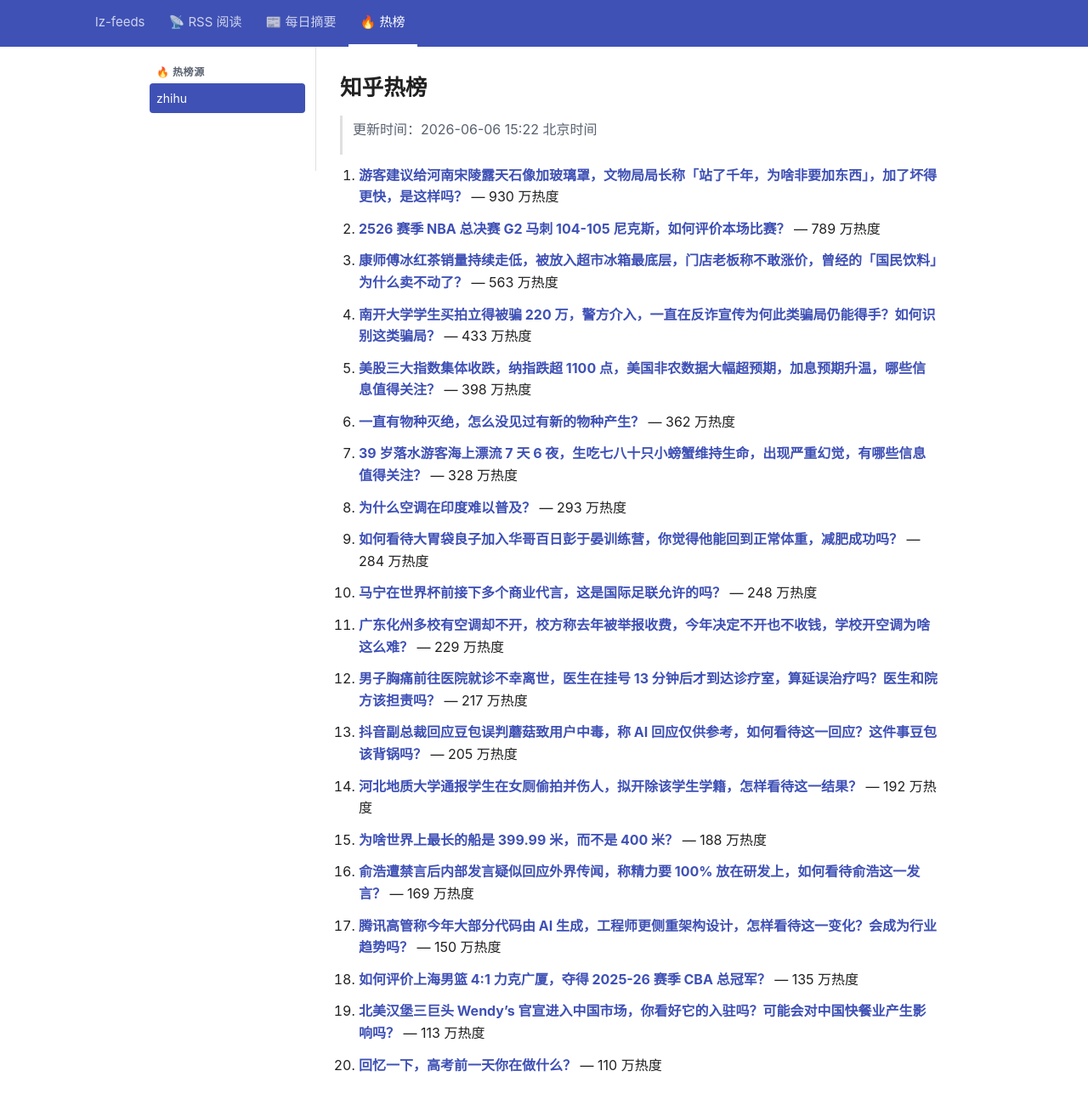
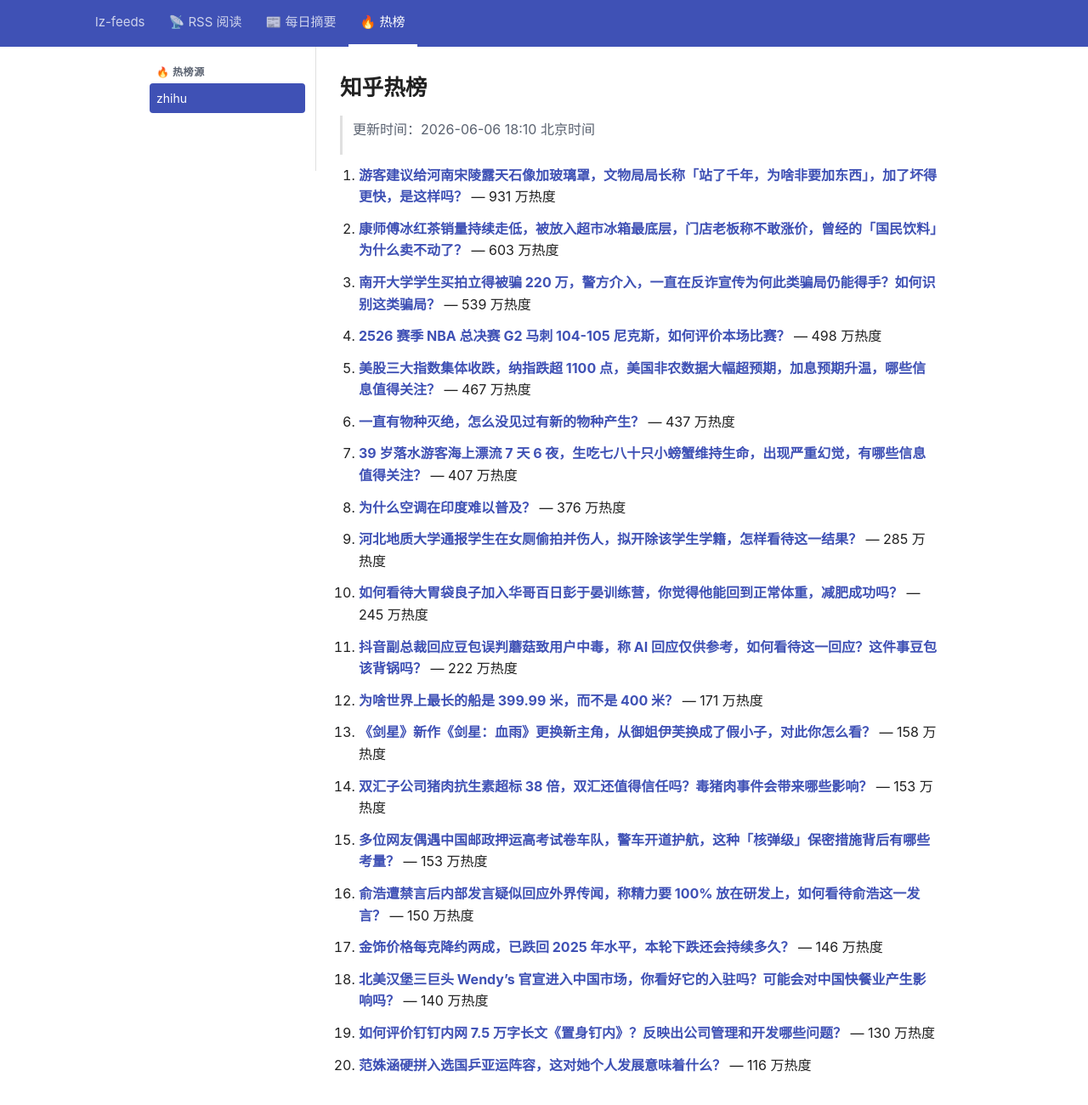
Before and after one commit to lizhang0101/lz-feeds, a Jekyll site: the page built from _hotlist/zhihu.md, in a window 1280 px wide and 1330 px high. Shown: the top 1300 px of the window at 85% size. Built offline with Jekyll 4.4.1, drawn with Linux system fonts in a browser that asks for light colours.

Commit message:
hotlist: 2026-06-06T10:10Z

```diff
--- a/_hotlist/zhihu.md
+++ b/_hotlist/zhihu.md
@@ -1,48 +1,48 @@
 ---
-updated: 2026-06-06 15:22 北京时间
+updated: 2026-06-06 18:10 北京时间
 count: 20
 ---
 
 # 知乎热榜
 
-> 更新时间：2026-06-06 15:22 北京时间
+> 更新时间：2026-06-06 18:10 北京时间
 
-1. **[游客建议给河南宋陵露天石像加玻璃罩，文物局局长称「站了千年，为啥非要加东西」，加了坏得更快，是这样吗？](https://www.zhihu.com/question/2046276749374366250)** — 930 万热度
+1. **[游客建议给河南宋陵露天石像加玻璃罩，文物局局长称「站了千年，为啥非要加东西」，加了坏得更快，是这样吗？](https://www.zhihu.com/question/2046276749374366250)** — 931 万热度
 
-2. **[2526 赛季 NBA 总决赛 G2 马刺 104-105 尼克斯，如何评价本场比赛？](https://www.zhihu.com/question/2046412720908637248)** — 789 万热度
+2. **[康师傅冰红茶销量持续走低，被放入超市冰箱最底层，门店老板称不敢涨价，曾经的「国民饮料」为什么卖不动了？](https://www.zhihu.com/question/2046230219217020704)** — 603 万热度
 
-3. **[康师傅冰红茶销量持续走低，被放入超市冰箱最底层，门店老板称不敢涨价，曾经的「国民饮料」为什么卖不动了？](https://www.zhihu.com/question/2046230219217020704)** — 563 万热度
+3. **[南开大学学生买拍立得被骗 220 万，警方介入，一直在反诈宣传为何此类骗局仍能得手？如何识别这类骗局？](https://www.zhihu.com/question/2046240178335900195)** — 539 万热度
 
-4. **[南开大学学生买拍立得被骗 220 万，警方介入，一直在反诈宣传为何此类骗局仍能得手？如何识别这类骗局？](https://www.zhihu.com/question/2046240178335900195)** — 433 万热度
+4. **[2526 赛季 NBA 总决赛 G2 马刺 104-105 尼克斯，如何评价本场比赛？](https://www.zhihu.com/question/2046412720908637248)** — 498 万热度
 
-5. **[美股三大指数集体收跌，纳指跌超 1100 点，美国非农数据大幅超预期，加息预期升温，哪些信息值得关注？](https://www.zhihu.com/question/2046360260902909588)** — 398 万热度
+5. **[美股三大指数集体收跌，纳指跌超 1100 点，美国非农数据大幅超预期，加息预期升温，哪些信息值得关注？](https://www.zhihu.com/question/2046360260902909588)** — 467 万热度
 
-6. **[一直有物种灭绝，怎么没见过有新的物种产生？](https://www.zhihu.com/question/2045413383533593052)** — 362 万热度
+6. **[一直有物种灭绝，怎么没见过有新的物种产生？](https://www.zhihu.com/question/2045413383533593052)** — 437 万热度
 
-7. **[39 岁落水游客海上漂流 7 天 6 夜，生吃七八十只小螃蟹维持生命，出现严重幻觉，有哪些信息值得关注？](https://www.zhihu.com/question/2046220683328370099)** — 328 万热度
+7. **[39 岁落水游客海上漂流 7 天 6 夜，生吃七八十只小螃蟹维持生命，出现严重幻觉，有哪些信息值得关注？](https://www.zhihu.com/question/2046220683328370099)** — 407 万热度
 
-8. **[为什么空调在印度难以普及？](https://www.zhihu.com/question/2043478687870341842)** — 293 万热度
+8. **[为什么空调在印度难以普及？](https://www.zhihu.com/question/2043478687870341842)** — 376 万热度
 
-9. **[如何看待大胃袋良子加入华哥百日彭于晏训练营，你觉得他能回到正常体重，减肥成功吗？](https://www.zhihu.com/question/2044768108083140114)** — 284 万热度
+9. **[河北地质大学通报学生在女厕偷拍并伤人，拟开除该学生学籍，怎样看待这一结果？](https://www.zhihu.com/question/2046526772502427388)** — 285 万热度
 
-10. **[马宁在世界杯前接下多个商业代言，这是国际足联允许的吗？](https://www.zhihu.com/question/2046145061046507321)** — 248 万热度
+10. **[如何看待大胃袋良子加入华哥百日彭于晏训练营，你觉得他能回到正常体重，减肥成功吗？](https://www.zhihu.com/question/2044768108083140114)** — 245 万热度
 
-11. **[广东化州多校有空调却不开，校方称去年被举报收费，今年决定不开也不收钱，学校开空调为啥这么难？](https://www.zhihu.com/question/2043719425409470743)** — 229 万热度
+11. **[抖音副总裁回应豆包误判蘑菇致用户中毒，称 AI 回应仅供参考，如何看待这一回应？这件事豆包该背锅吗？](https://www.zhihu.com/question/2046268823192302620)** — 222 万热度
 
-12. **[男子胸痛前往医院就诊不幸离世，医生在挂号 13 分钟后才到达诊疗室，算延误治疗吗？医生和院方该担责吗？](https://www.zhihu.com/question/2046521240890729314)** — 217 万热度
+12. **[为啥世界上最长的船是 399.99 米，而不是 400 米？](https://www.zhihu.com/question/658395485)** — 171 万热度
 
-13. **[抖音副总裁回应豆包误判蘑菇致用户中毒，称 AI 回应仅供参考，如何看待这一回应？这件事豆包该背锅吗？](https://www.zhihu.com/question/2046268823192302620)** — 205 万热度
+13. **[《剑星》新作《剑星：血雨》更换新主角，从御姐伊芙换成了假小子，对此你怎么看？](https://www.zhihu.com/question/2046527409537786157)** — 158 万热度
 
-14. **[河北地质大学通报学生在女厕偷拍并伤人，拟开除该学生学籍，怎样看待这一结果？](https://www.zhihu.com/question/2046526772502427388)** — 192 万热度
+14. **[双汇子公司猪肉抗生素超标 38 倍，双汇还值得信任吗？毒猪肉事件会带来哪些影响？](https://www.zhihu.com/question/2042585243748759358)** — 153 万热度
 
-15. **[为啥世界上最长的船是 399.99 米，而不是 400 米？](https://www.zhihu.com/question/658395485)** — 188 万热度
+15. **[多位网友偶遇中国邮政押运高考试卷车队，警车开道护航，这种「核弹级」保密措施背后有哪些考量？](https://www.zhihu.com/question/2046197883309913894)** — 153 万热度
 
-16. **[俞浩遭禁言后内部发言疑似回应外界传闻，称精力要 100% 放在研发上，如何看待俞浩这一发言？](https://www.zhihu.com/question/2046306758277035227)** — 169 万热度
+16. **[俞浩遭禁言后内部发言疑似回应外界传闻，称精力要 100% 放在研发上，如何看待俞浩这一发言？](https://www.zhihu.com/question/2046306758277035227)** — 150 万热度
 
-17. **[腾讯高管称今年大部分代码由 AI 生成，工程师更侧重架构设计，怎样看待这一变化？会成为行业趋势吗？](https://www.zhihu.com/question/2046240341729042945)** — 150 万热度
+17. **[金饰价格每克降约两成，已跌回 2025 年水平，本轮下跌还会持续多久？](https://www.zhihu.com/question/2046511500236255750)** — 146 万热度
 
-18. **[如何评价上海男篮 4:1 力克广厦，夺得 2025-26 赛季 CBA 总冠军？](https://www.zhihu.com/question/2046346192901117745)** — 135 万热度
+18. **[北美汉堡三巨头 Wendy's 官宣进入中国市场，你看好它的入驻吗？可能会对中国快餐业产生影响吗？](https://www.zhihu.com/question/2046295115698631558)** — 140 万热度
 
-19. **[北美汉堡三巨头 Wendy's 官宣进入中国市场，你看好它的入驻吗？可能会对中国快餐业产生影响吗？](https://www.zhihu.com/question/2046295115698631558)** — 113 万热度
+19. **[如何评价钉钉内网 7.5 万字长文《置身钉内》？反映出公司管理和开发哪些问题？](https://www.zhihu.com/question/2046261330911482494)** — 130 万热度
 
-20. **[回忆一下，高考前一天你在做什么？](https://www.zhihu.com/question/1908228417679254663)** — 110 万热度
+20. **[范姝涵硬拼入选国乒亚运阵容，这对她个人发展意味着什么？](https://www.zhihu.com/question/2046170146369282161)** — 116 万热度
```
